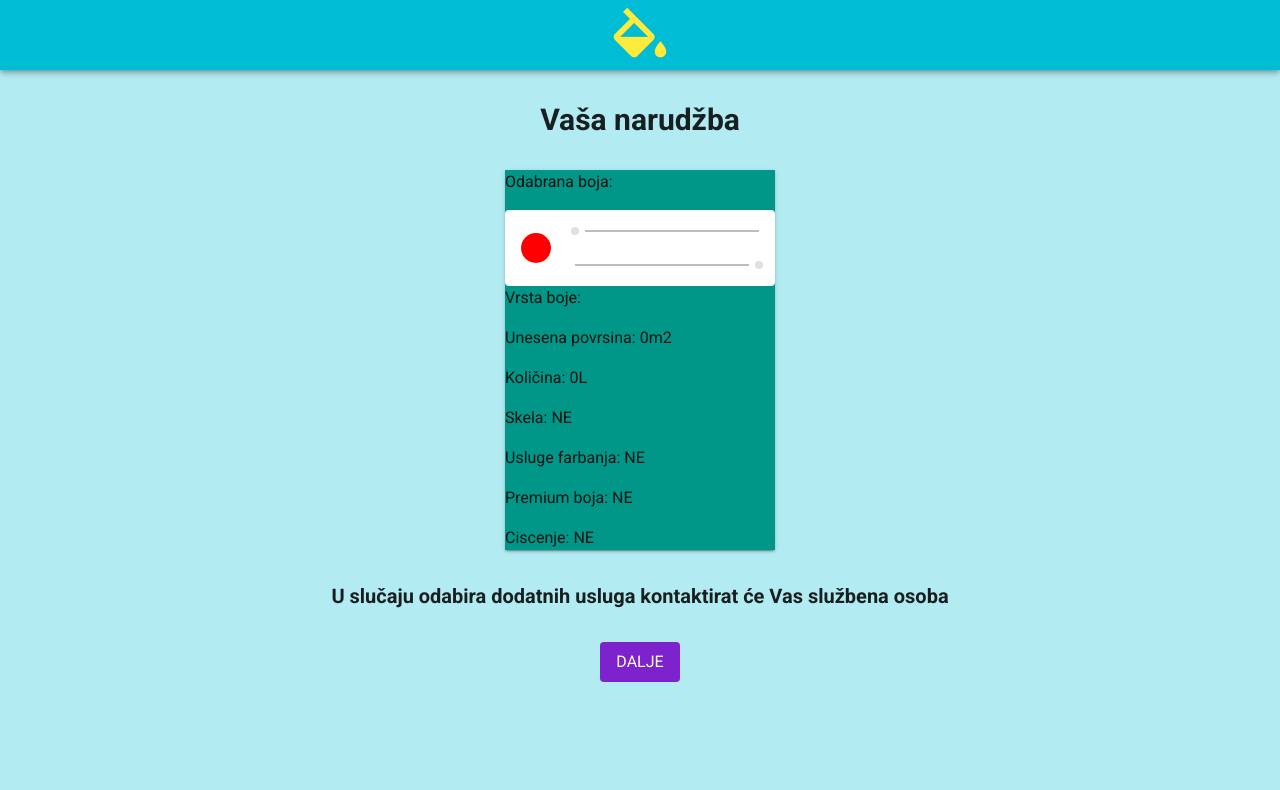
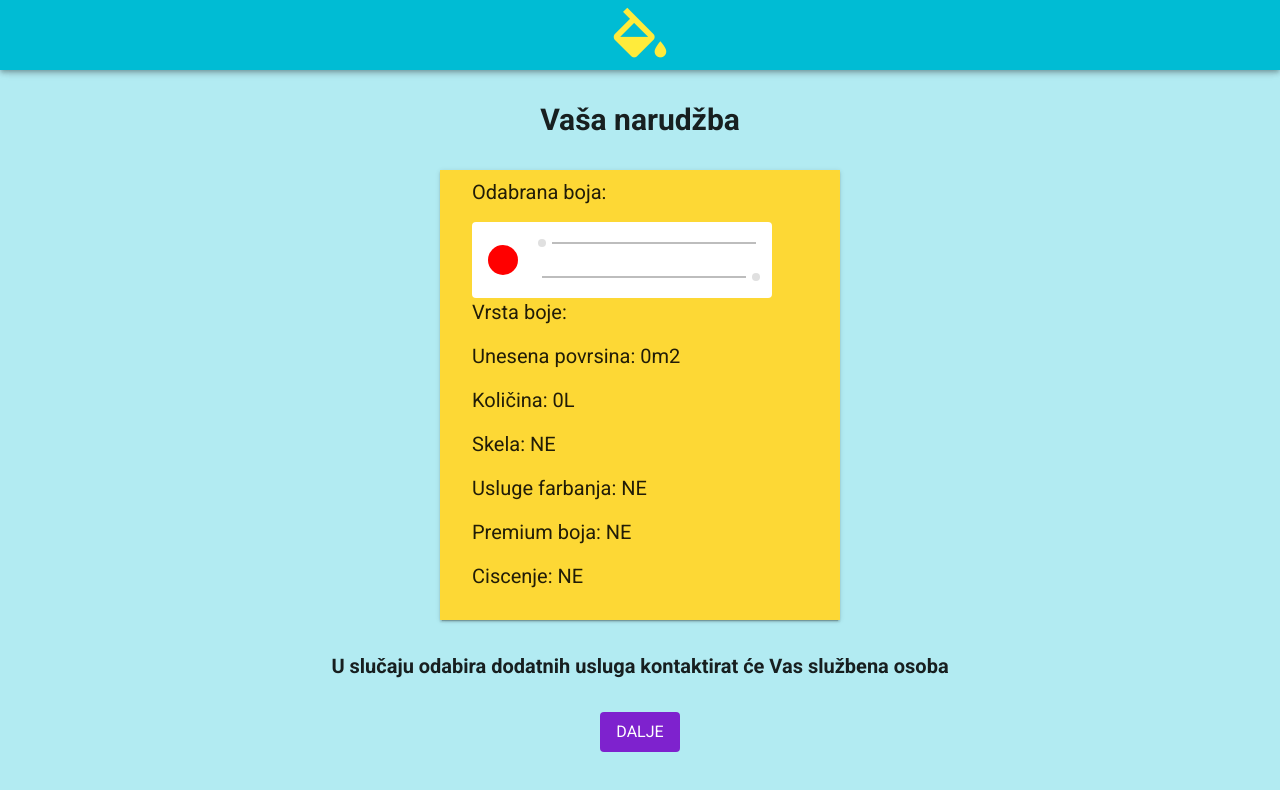
Before and after one commit to Matijaaaa/Pitura, a Vue app: page /ispis-narudzbe in a window 1280 px wide. Shown: the top 790 px of the page. Built offline with nearby package versions, Linux system fonts and the light colour scheme; a web font is replaced by a local one.

Commit message:
Update ispis-narudzbe-view.vue

```diff
--- a/src/views/ispis-narudzbe-view.vue
+++ b/src/views/ispis-narudzbe-view.vue
@@ -4,7 +4,13 @@
       <h1 class="text-3xl font-semibold">Vaša narudžba</h1>
     </div>
     <div class="mt-8 flex justify-center">
-      <v-sheet color="teal" elevation="2" height="380" width="270">
+      <v-sheet
+        color="yellow darken-1"
+        elevation="2"
+        height="450"
+        width="400"
+        class="pr-8 pl-8 pt-2 pb-2 text-xl"
+      >
         <p>Odabrana boja:</p>
         <v-color-picker
           disabled
```
